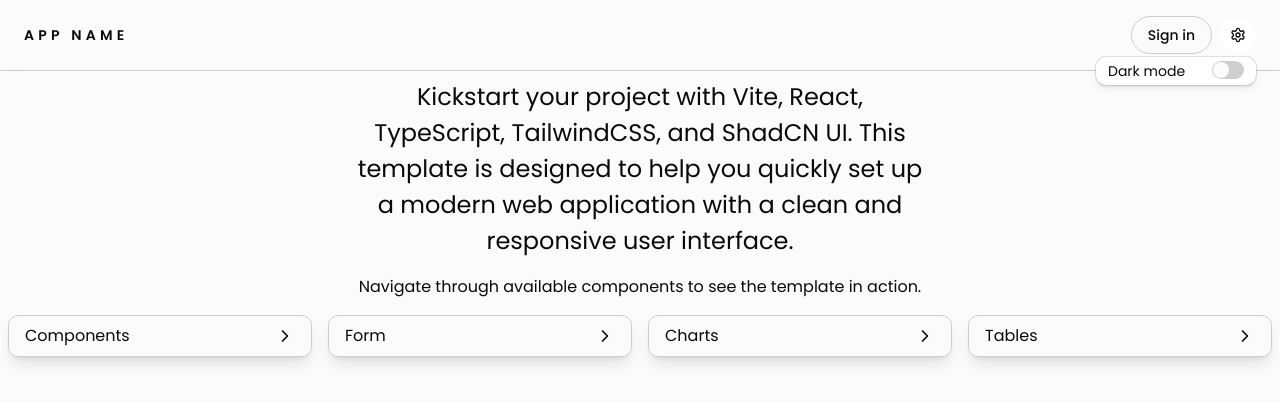
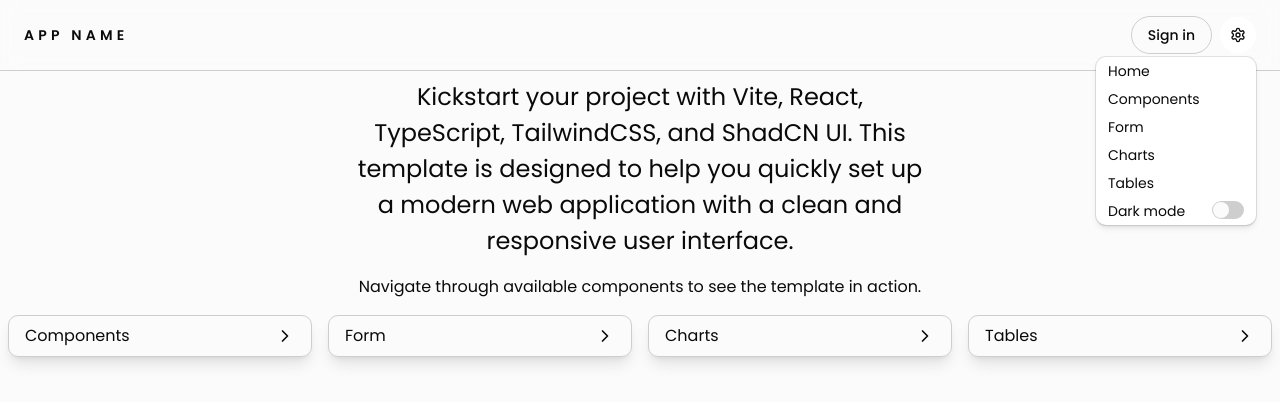
Before and after one commit to Nayakv46/react-boilerplate, a React (Vite) app: page / in a window 1280 px wide. Both pictures are taken after a click on the button 1238 px from the left and 35 px from the top of the page. Shown: the top 402 px of the page. Built offline with nearby package versions, Linux system fonts and the light colour scheme; no server answers.

Commit message:
Navbar popover links from homepage

```diff
--- a/src/components/Navbar/Navbar.tsx
+++ b/src/components/Navbar/Navbar.tsx
@@ -5,6 +5,31 @@ import PopoverWrapper from "../ui/shadcn/PopoverWrapper";
 import { useTheme } from "../ui/shadcn/theme-provider";
 import { Switch } from "../ui/shadcn/switch";
 // import { useEngagementsStore } from "@/stores/engagementsStore"; change to partner store
+
+const popoverButtonClassName =
+  "flex gap-2 justify-between text-start rounded-none cursor-pointer px-3 py-1 text-sm text-foreground transition hover:bg-accent";
+
+const HomePageButtons = () => {
+  return (
+    <>
+      <Link to="/" className={popoverButtonClassName}>
+        Home
+      </Link>
+      <Link to="/components" className={popoverButtonClassName}>
+        Components
+      </Link>
+      <Link to="/form" className={popoverButtonClassName}>
+        Form
+      </Link>
+      <Link to="/charts" className={popoverButtonClassName}>
+        Charts
+      </Link>
+      <Link to="/tables" className={popoverButtonClassName}>
+        Tables
+      </Link>
+    </>
+  );
+};
 
 const Navbar = () => {
   // const {
@@ -47,6 +72,7 @@ const Navbar = () => {
                   }
                   description={
                     <div className="flex flex-col ">
+                      <HomePageButtons />
                       <button
                         className="text-start rounded-none px-3 py-1 text-sm text-foreground transition hover:bg-accent"
                         onClick={() => {
@@ -57,7 +83,7 @@ const Navbar = () => {
                       >
                         Sign out
                       </button>
-                      <div className="flex gap-2 justify-between text-start rounded-none cursor-pointer px-3 py-1 text-sm text-foreground transition hover:bg-accent">
+                      <div className={popoverButtonClassName}>
                         <p>Dark mode</p>
                         <Switch
                           checked={theme === "dark"}
@@ -99,7 +125,8 @@ const Navbar = () => {
                 }
                 description={
                   <div className="flex flex-col ">
-                    <div className="flex gap-2 justify-between text-start rounded-none cursor-pointer px-3 py-1 text-sm text-foreground transition hover:bg-accent">
+                    <HomePageButtons />
+                    <div className={popoverButtonClassName}>
                       <p>Dark mode</p>
                       <Switch
                         checked={theme === "dark"}
```
